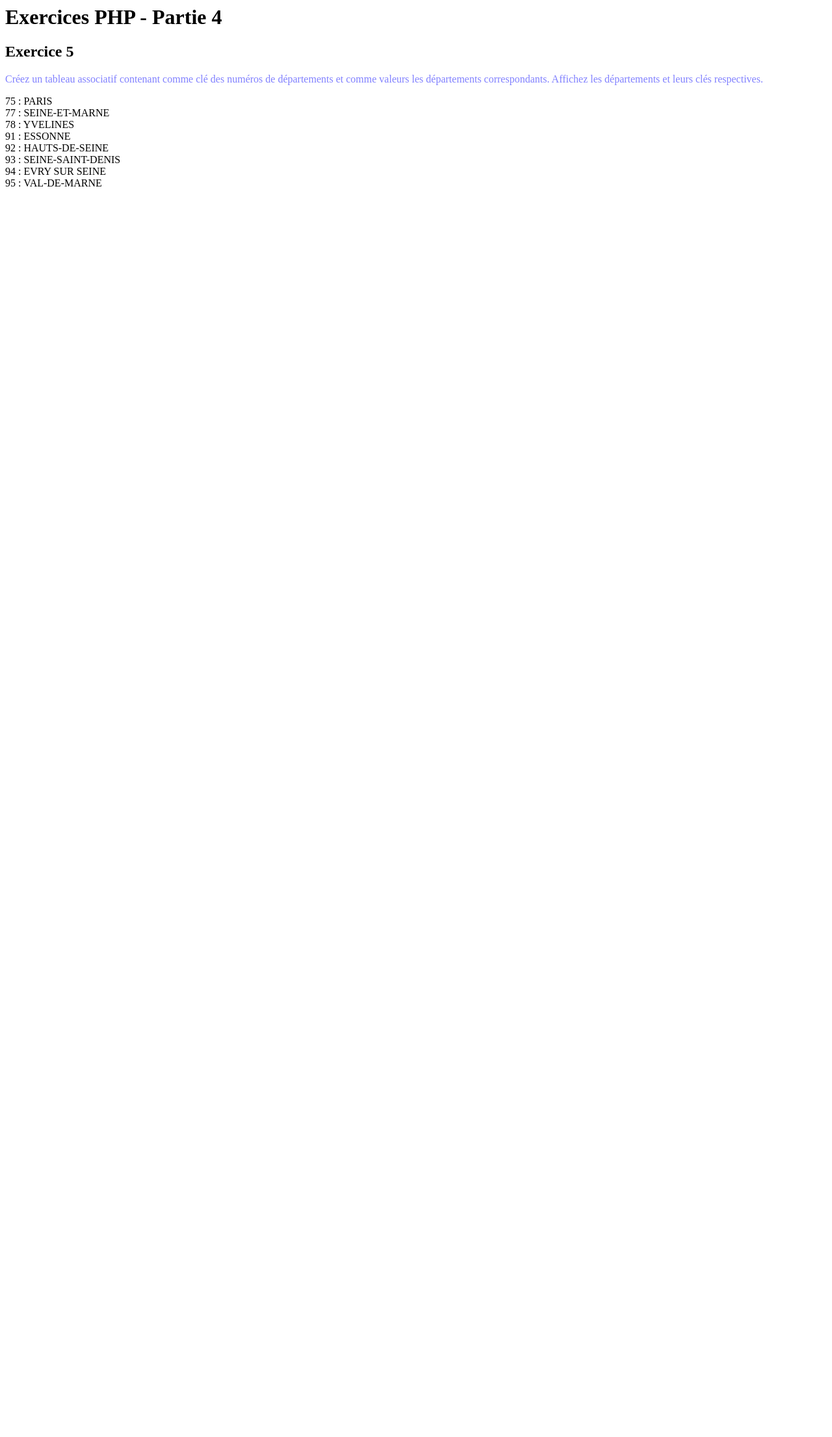
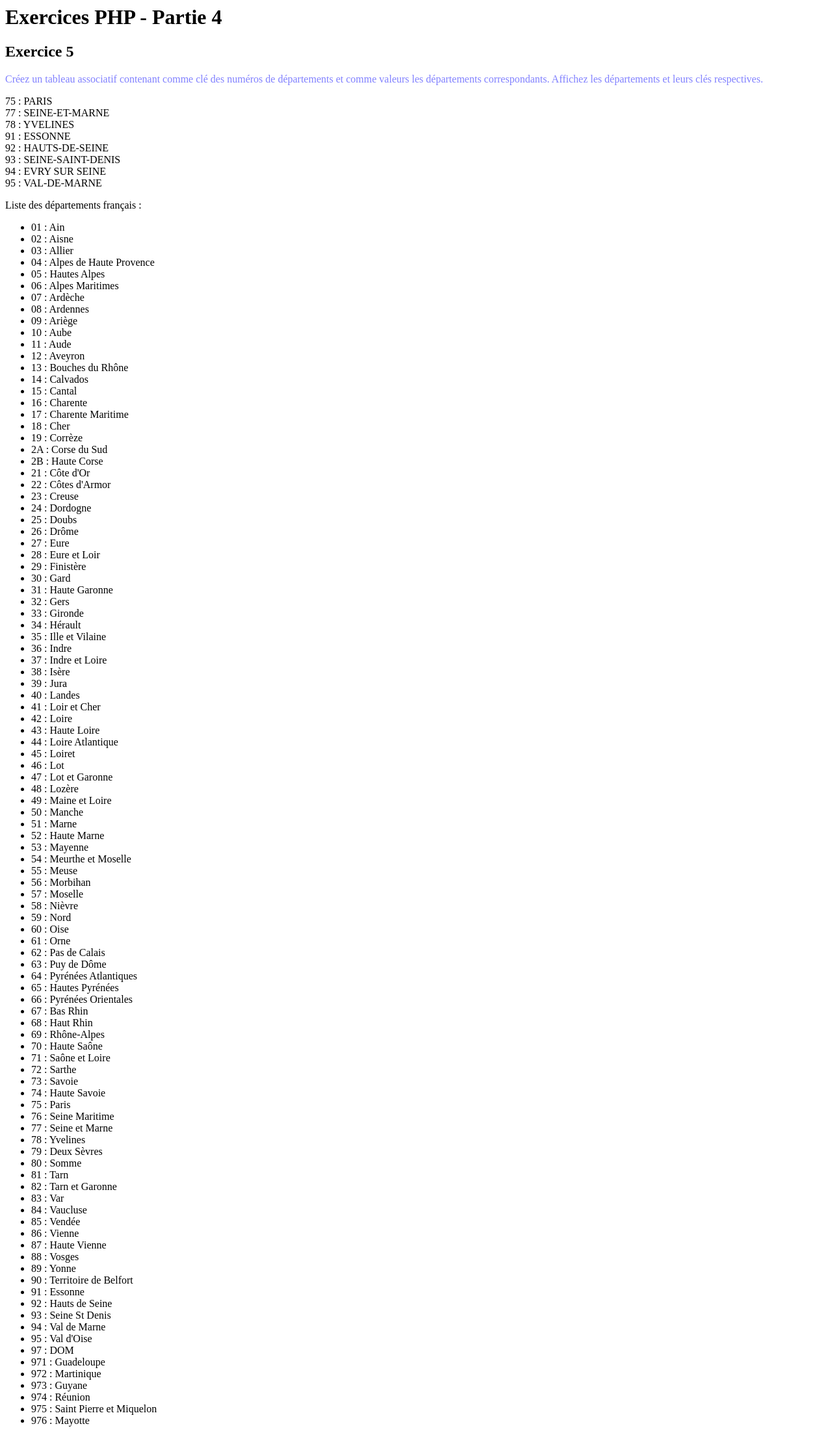
Before and after one commit to Emilie-Rose/PHP_ExercicesPartie4, a PHP site: page / in a window 1280 px wide. Shown: the whole page at 65% size. Before the commit the page ends 287 px from the top, so only its background shows below. Run offline with PHP 8.4, Linux system fonts and the light colour scheme.

Commit message:
maj paramètres

```diff
--- a/PHP_Partie4_Exercice5/index.php
+++ b/PHP_Partie4_Exercice5/index.php
@@ -13,6 +13,7 @@
     clé des numéros de départements et comme valeurs les départements
     correspondants. Affichez les départements et leurs clés respectives.
     </p>
+<!-- methode 1 -->
     <?php
         $department = array(
             75 => "PARIS" ,
@@ -28,5 +29,128 @@
             echo  $clé . " : " . $value . " <br/>" ;
         }
     ?>
+
+<!-- methode 2 -->
+    <?php
+        $departements = array();
+
+        $departements['01'] = 'Ain';
+        $departements['02'] = 'Aisne';
+        $departements['03'] = 'Allier';
+        $departements['04'] = 'Alpes de Haute Provence';
+        $departements['05'] = 'Hautes Alpes';
+        $departements['06'] = 'Alpes Maritimes';
+        $departements['07'] = 'Ardèche';
+        $departements['08'] = 'Ardennes';
+        $departements['09'] = 'Ariège';
+        $departements['10'] = 'Aube';
+        $departements['11'] = 'Aude';
+        $departements['12'] = 'Aveyron';
+        $departements['13'] = 'Bouches du Rhône';
+        $departements['14'] = 'Calvados';
+        $departements['15'] = 'Cantal';
+        $departements['16'] = 'Charente';
+        $departements['17'] = 'Charente Maritime';
+        $departements['18'] = 'Cher';
+        $departements['19'] = 'Corrèze';
+        $departements['2A'] = 'Corse du Sud';
+        $departements['2B'] = 'Haute Corse';
+        $departements['21'] = 'Côte d\'Or';
+        $departements['22'] = 'Côtes d\'Armor';
+        $departements['23'] = 'Creuse';
+        $departements['24'] = 'Dordogne';
+        $departements['25'] = 'Doubs';
+        $departements['26'] = 'Drôme';
+        $departements['27'] = 'Eure';
+        $departements['28'] = 'Eure et Loir';
+        $departements['29'] = 'Finistère';
+        $departements['30'] = 'Gard';
+        $departements['31'] = 'Haute Garonne';
+        $departements['32'] = 'Gers';
+        $departements['33'] = 'Gironde';
+        $departements['34'] = 'Hérault';
+        $departements['35'] = 'Ille et Vilaine';
+        $departements['36'] = 'Indre';
+        $departements['37'] = 'Indre et Loire';
+        $departements['38'] = 'Isère';
+        $departements['39'] = 'Jura';
+        $departements['40'] = 'Landes';
+        $departements['41'] = 'Loir et Cher';
+        $departements['42'] = 'Loire';
+        $departements['43'] = 'Haute Loire';
+        $departements['44'] = 'Loire Atlantique';
+        $departements['45'] = 'Loiret';
+        $departements['46'] = 'Lot';
+        $departements['47'] = 'Lot et Garonne';
+        $departements['48'] = 'Lozère';
+        $departements['49'] = 'Maine et Loire';
+        $departements['50'] = 'Manche';
+        $departements['51'] = 'Marne';
+        $departements['52'] = 'Haute Marne';
+        $departements['53'] = 'Mayenne';
+        $departements['54'] = 'Meurthe et Moselle';
+        $departements['55'] = 'Meuse';
+        $departements['56'] = 'Morbihan';
+        $departements['57'] = 'Moselle';
+        $departements['58'] = 'Nièvre';
+        $departements['59'] = 'Nord';
+        $departements['60'] = 'Oise';
+        $departements['61'] = 'Orne';
+        $departements['62'] = 'Pas de Calais';
+        $departements['63'] = 'Puy de Dôme';
+        $departements['64'] = 'Pyrénées Atlantiques';
+        $departements['65'] = 'Hautes Pyrénées';
+        $departements['66'] = 'Pyrénées Orientales';
+        $departements['67'] = 'Bas Rhin';
+        $departements['68'] = 'Haut Rhin';
+        $departements['69'] = 'Rhône-Alpes';
+        $departements['70'] = 'Haute Saône';
+        $departements['71'] = 'Saône et Loire';
+        $departements['72'] = 'Sarthe';
+        $departements['73'] = 'Savoie';
+        $departements['74'] = 'Haute Savoie';
+        $departements['75'] = 'Paris';
+        $departements['76'] = 'Seine Maritime';
+        $departements['77'] = 'Seine et Marne';
+        $departements['78'] = 'Yvelines';
+        $departements['79'] = 'Deux Sèvres';
+        $departements['80'] = 'Somme';
+        $departements['81'] = 'Tarn';
+        $departements['82'] = 'Tarn et Garonne';
+        $departements['83'] = 'Var';
+        $departements['84'] = 'Vaucluse';
+        $departements['85'] = 'Vendée';
+        $departements['86'] = 'Vienne';
+        $departements['87'] = 'Haute Vienne';
+        $departements['88'] = 'Vosges';
+        $departements['89'] = 'Yonne';
+        $departements['90'] = 'Territoire de Belfort';
+        $departements['91'] = 'Essonne';
+        $departements['92'] = 'Hauts de Seine';
+        $departements['93'] = 'Seine St Denis';
+        $departements['94'] = 'Val de Marne';
+        $departements['95'] = 'Val d\'Oise';
+        $departements['97'] = 'DOM';
+        $departements['971'] = 'Guadeloupe';
+        $departements['972'] = 'Martinique';
+        $departements['973'] = 'Guyane';
+        $departements['974'] = 'Réunion';
+        $departements['975'] = 'Saint Pierre et Miquelon';
+        $departements['976'] = 'Mayotte';
+
+        $departements_keys = array_keys($departements);
+        $departements_values = array_values($departements);
+
+        function departements_list () {
+            global $departements_keys;
+            global $departements_values;
+            for ($i = 0; $i < count($departements_keys); $i++) {
+                echo "<li>$departements_keys[$i] : $departements_values[$i]</li>";
+            }
+        };
+    ?>
+    <p>Liste des départements français :</p>
+    <ul><?= departements_list(); ?></ul>
+
 </body>
 </html>
```
